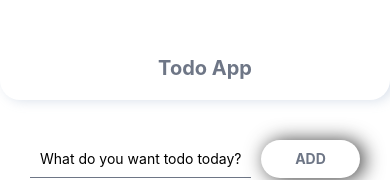
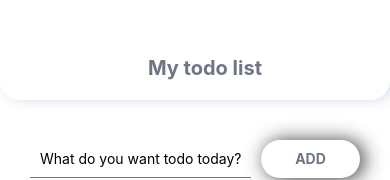
Before and after one commit to art-ka/react-native-app-todo, a React Native app: screen / in a window 390 px wide. Shown: the top 180 px of the page. Built offline with nearby package versions, Linux system fonts and the light colour scheme.

Commit message:
feat: add height of scroll

```diff
--- a/App.js
+++ b/App.js
@@ -1,14 +1,16 @@
 import React, { useState, useEffect } from 'react';
-import { StyleSheet, View, FlatList } from 'react-native';
+import { StyleSheet, View, FlatList, useWindowDimensions } from 'react-native';
 import { Navbar } from './src/Navbar'
 import { AddTodo } from './src/AddTodo'
 import { Todo } from './src/Todo'
 import AsyncStorage from '@react-native-async-storage/async-storage'
 
+
 export default function App() {
 
   const [todos, setTodos] = useState([])
   const [value, setValue] = useState('')
+  const windowHeight = useWindowDimensions().height;
 
   const addTodo = (title) => {
     // const newTodo = {
@@ -42,8 +44,6 @@ export default function App() {
     setValue('');
   }
 
-
-
   const removeTodo = async (id) => {
 
     const deleteTodo = async (id) => {
@@ -60,7 +60,6 @@ export default function App() {
     }
     deleteTodo(id);
   };
-
 
   const getData = async () => {
     try {
@@ -80,12 +79,13 @@ export default function App() {
 
   return (
     <View>
-      <Navbar title="Todo App" />
+      <Navbar title="My todo list" />
       <View style={styles.container}>
         <AddTodo onSubmit={addTodo}
           value={value}
           setValue={setValue} />
         <FlatList
+          style={{...styles.list, height: windowHeight - 240}}
           keyExtractor={item => item.id.toString()}
           data={todos}
           renderItem={({ item }) => (
@@ -107,6 +107,9 @@ const styles = StyleSheet.create({
     paddingHorizontal: 30,
     paddingVertical: 40,
   },
+  // list: {
+  //   height: windowHeight,
+  // }
   // page: {
   //   backgroundColor: '#ECF0F3',
   // }
```
